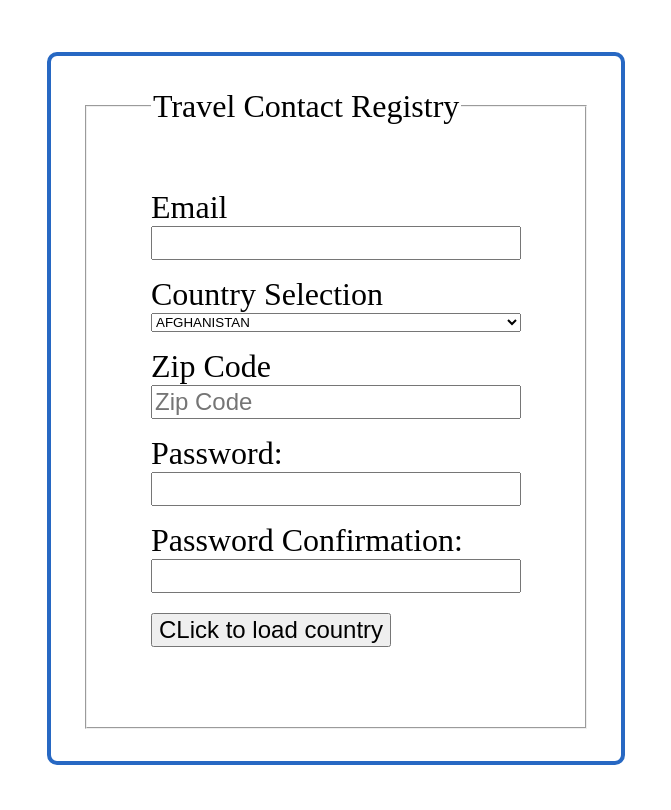
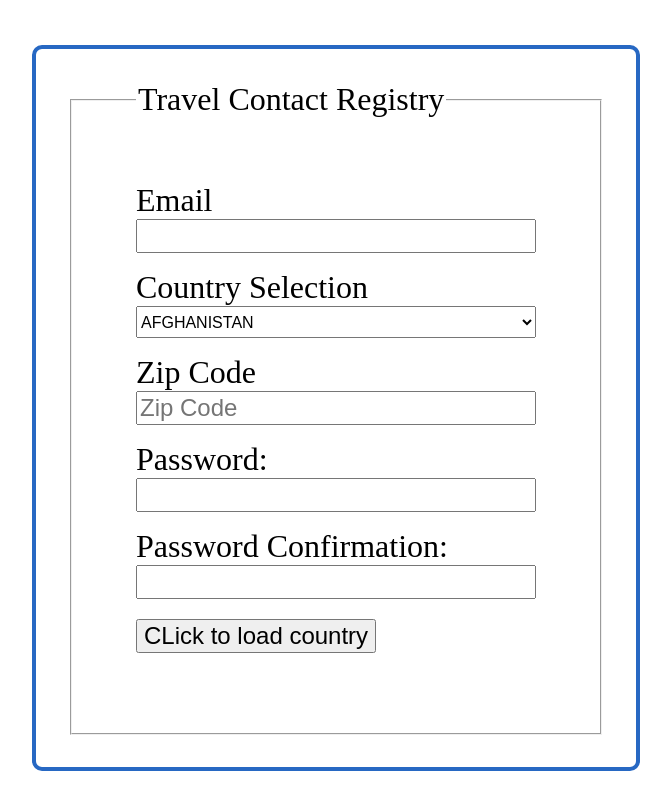
Before and after one commit to Forest-Person/ConstraintValidationWebForm, a website built with webpack: page src/index.html in a window 1280 px wide. Shown: the whole page, without its empty margins (304-975 px from the left). Built offline with nearby package versions, Linux system fonts and the light colour scheme.

Commit message:
Increase size of select form and font size in both option and select selectors. Increase heihgt of select form section.

```diff
--- a/src/style.css
+++ b/src/style.css
@@ -49,3 +49,14 @@ button{
 
     font-size: 1.5rem;
 }
+
+option {
+
+    font-size: 1rem;
+}
+
+select {
+
+    font-size: 1rem;
+    height: 2rem;
+}
```
